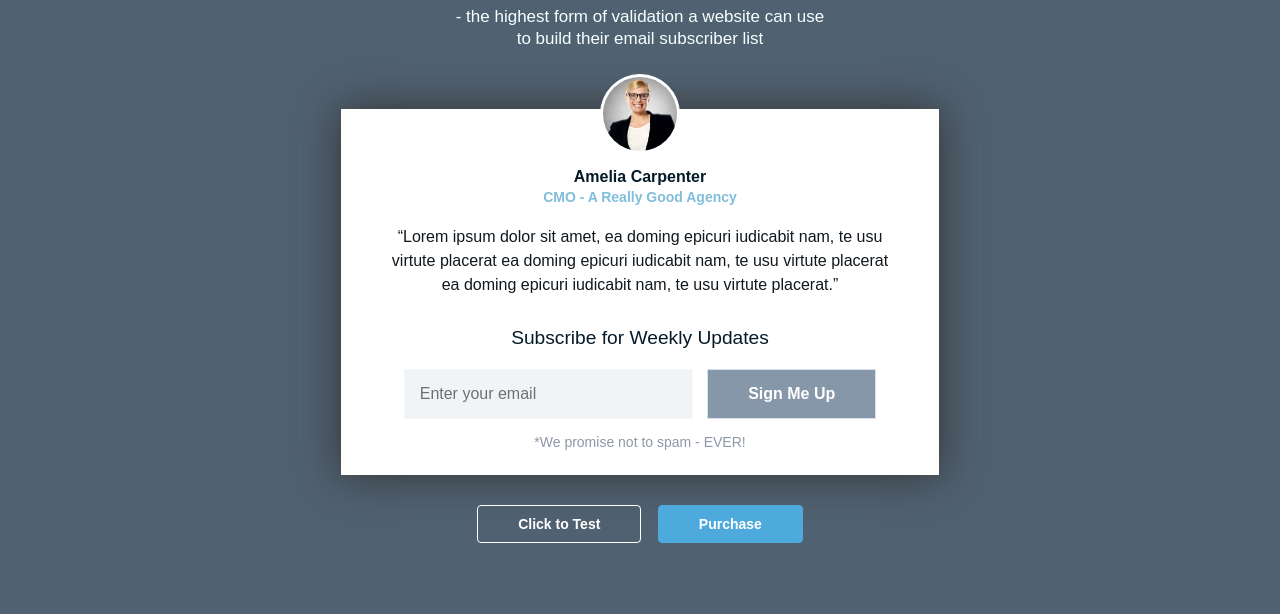
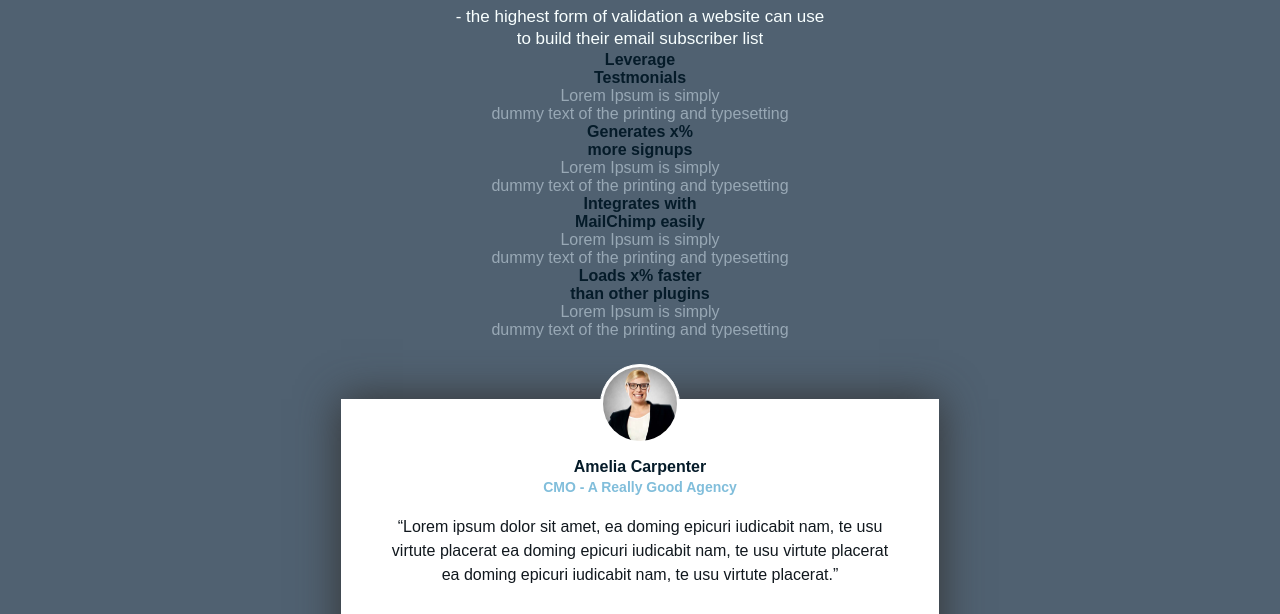
Before and after one commit to jrD1sso/jDesign1, a plain HTML site: page index.html in a window 1280 px wide. Shown: the part 174-788 px from the top of the page. Drawn offline with Linux system fonts and the light colour scheme.

Commit message:
Update index.html

```diff
--- a/index.html
+++ b/index.html
@@ -23,7 +23,6 @@
 
         <!-- ============= Header ============= -->
         <header class="text-center">
-
             <div class="container">
                 <div class="upper">
                     <h2>A Wordpress Exit Intent Plugin that</h2>
@@ -31,6 +30,32 @@
                     <p> - the highest form of validation a website can use</p>
                     <p>to build their email subscriber list</p>
                 </div>
+                <div class="headlines">
+                    <div class="l1">
+                        <h4>Leverage</h4>
+                        <h4>Testmonials</h4>
+                        <p>Lorem Ipsum is simply</p>
+                        <p>dummy text of the printing and typesetting</p>
+                    </div><!--l1-->
+                    <div class="l2">
+                        <h4>Generates x%</h4>
+                        <h4>more signups</h4>
+                        <p>Lorem Ipsum is simply</p>
+                        <p>dummy text of the printing and typesetting</p>
+                    </div><!--l2-->
+                    <div class="r1">
+                        <h4>Integrates with</h4>
+                        <h4>MailChimp easily</h4>
+                        <p>Lorem Ipsum is simply</p>
+                        <p>dummy text of the printing and typesetting</p>
+                    </div><!--r1-->
+                    <div class="r2">
+                        <h4>Loads x% faster</h4>
+                        <h4>than other plugins</h4>
+                        <p>Lorem Ipsum is simply</p>
+                        <p>dummy text of the printing and typesetting</p>
+                    </div><!--r2-->
+                </div><!--headlines-->
                 <div class="middle">
                     <div>
                         <img class="img-circle" src="images/client1.jpg" alt="Amelia">
```
